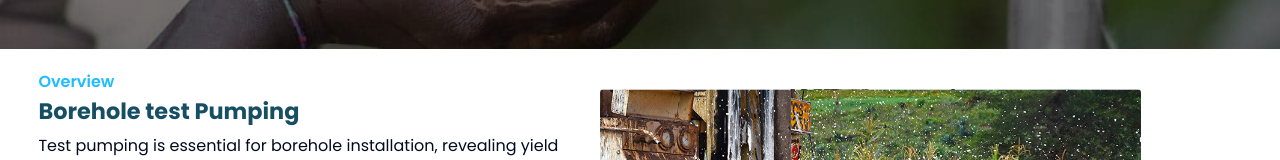
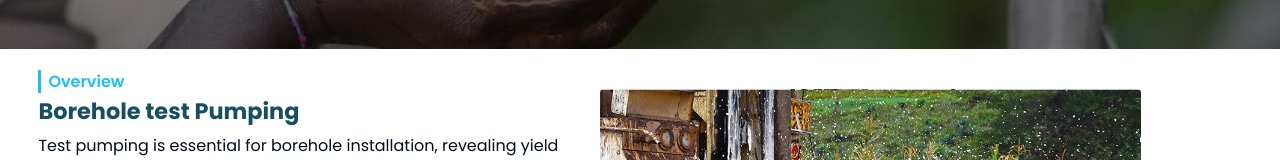
Before and after one commit to kipkurui26/betageo, a React (Vite) app: page /test-pumping in a window 1280 px wide. Shown: the part 457-617 px from the top of the page. Built offline with nearby package versions, Linux system fonts and the light colour scheme.

Commit message:
Test Pumping

```diff
--- a/src/components/headers/headers.css
+++ b/src/components/headers/headers.css
@@ -26,9 +26,20 @@
     width: 100%;
 }
 .heading__span{
+    position: relative;
+    padding-left: 10px;
     font-size: 1em;
     font-weight: 600;
     color: #1dbdff;
+}
+.heading__span::before{
+    content: '';
+    position: absolute;
+    height: 100%;
+    width: 3px;
+    background-color: #1dbdff;
+    left: 0;
+    top: 0;
 }
 .heading__title{
     font-size: 1.4em;
```
